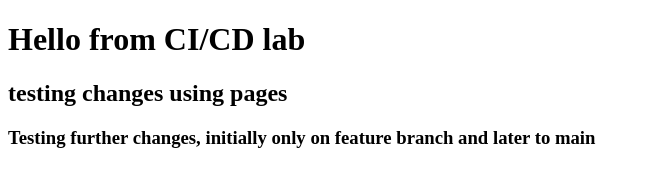
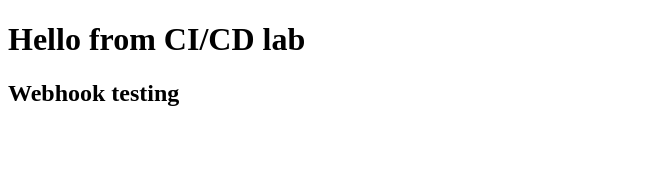
Before and after one commit to devp01/ci-cd-lab-jenkins, a website: page index.html in a window 1280 px wide. Shown: the whole page, without its empty margins (0-650 px from the left). Drawn offline with Linux system fonts and the light colour scheme.

Commit message:
webhook added

```diff
--- a/index.html
+++ b/index.html
@@ -3,8 +3,7 @@
   <head><meta charset="utf-8"><title>CI/CD Lab</title></head>
   <body>
     <h1 id="greeting">Hello from CI/CD lab</h1>
-    <h2> testing changes using pages </h2>
-    <h3> Testing further changes, initially only on feature branch and later to main</h3>
+    <h2> Webhook testing </h2>
     <script src="main.js"></script>
   </body>
 </html>
```
